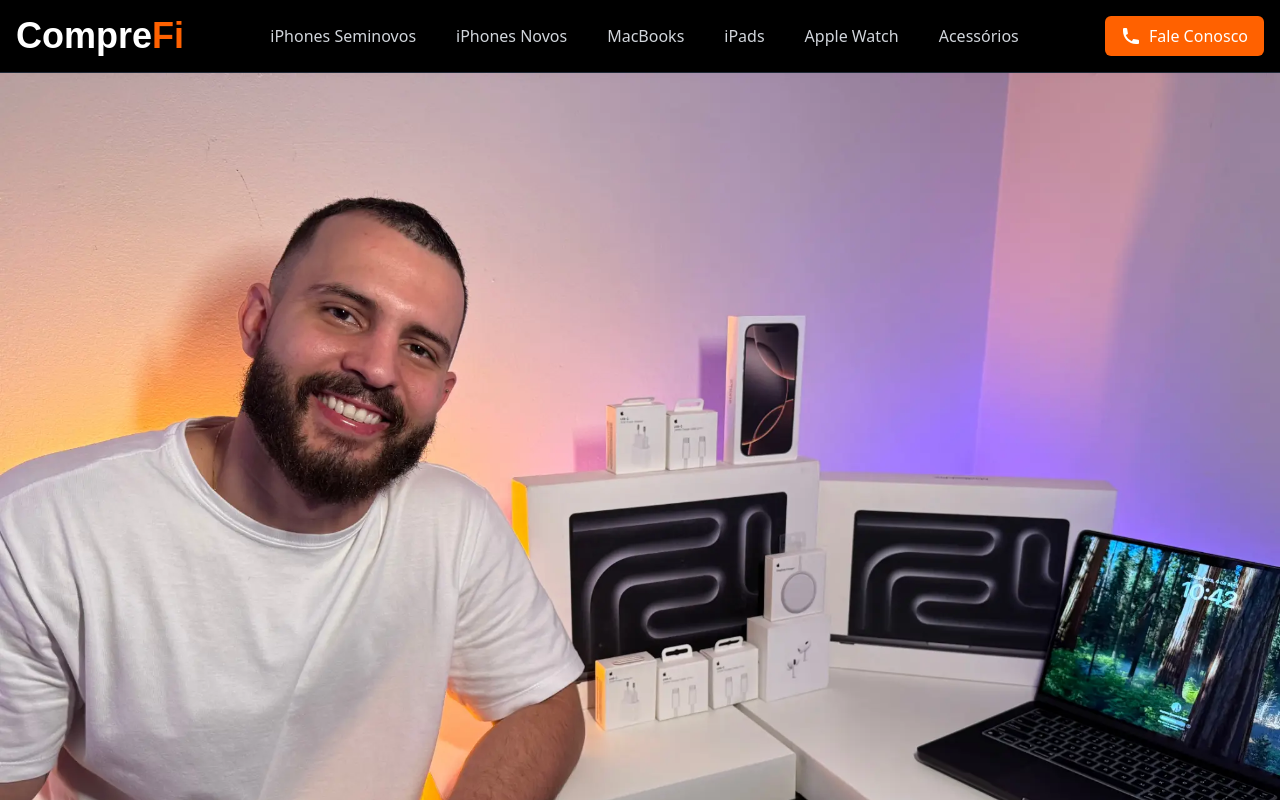
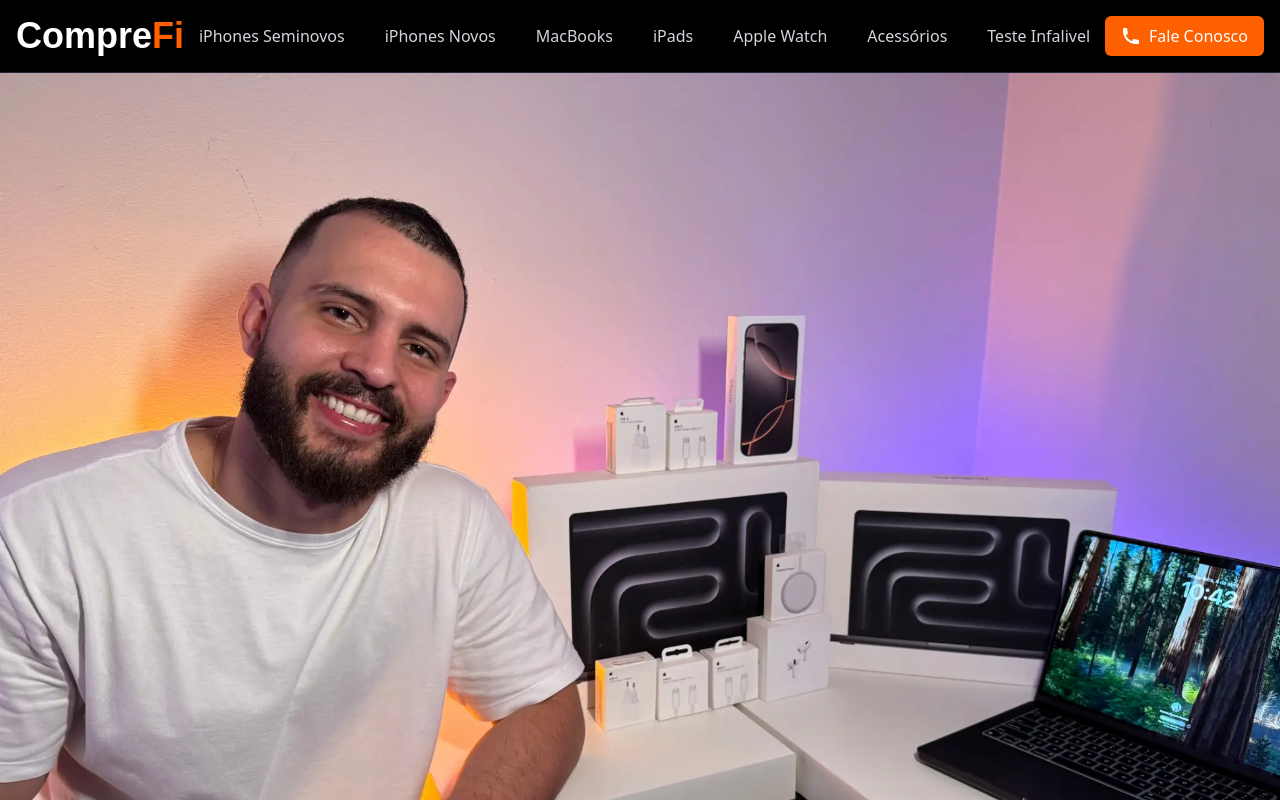
Before and after one commit to GustavoGussoni/comprefi, a React (Vite) app: page / in a window 1280 px wide. Shown: the top 800 px of the page. Built offline with nearby package versions, Linux system fonts and the light colour scheme.

Commit message:
feat: create captura 2

```diff
--- a/src/components/Header.tsx
+++ b/src/components/Header.tsx
@@ -36,6 +36,9 @@
             <Link to="/acessorios" className="px-3 py-2 text-gray-300 hover:text-white hover:bg-gray-800 rounded-md transition-colors">
               Acessórios
             </Link>
+            <Link to="/teste-infalivel" className="px-3 py-2 text-gray-300 hover:text-white hover:bg-gray-800 rounded-md transition-colors">
+              Teste Infalivel
+            </Link>
           </nav>
 
           {/* Botão de Contato */}
```
Also changed, not shown: 5 other files (tests, documents, lock files or other folders).
